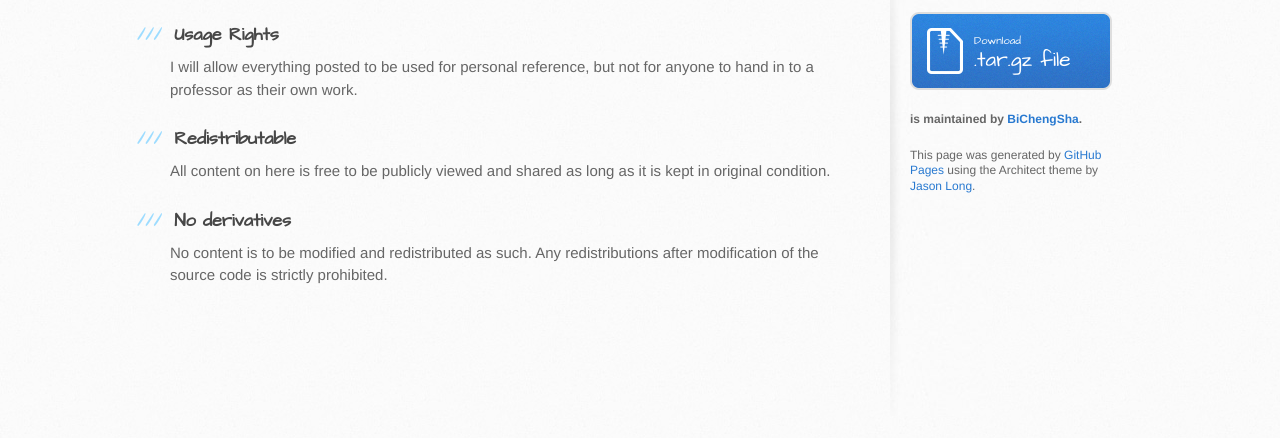
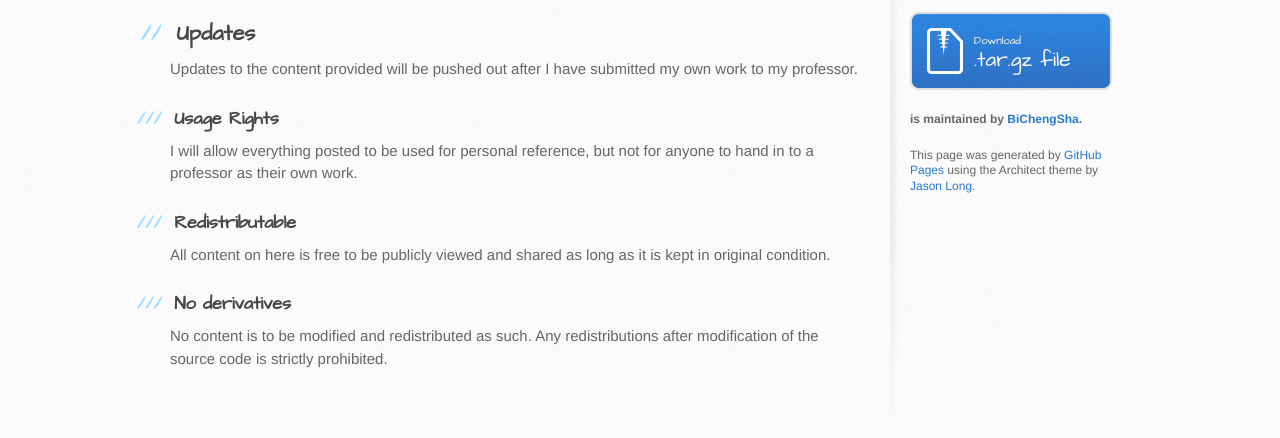
Before and after one commit to BiChengSha/PRG155, a plain HTML site: page index.html in a window 1280 px wide. Shown: the part 426-864 px from the top of the page. Drawn offline with Linux system fonts and the light colour scheme.

Commit message:
Create gh-pages branch via GitHub

```diff
--- a/index.html
+++ b/index.html
@@ -32,6 +32,11 @@
 <a id="welcome" class="anchor" href="#welcome" aria-hidden="true"><span aria-hidden="true" class="octicon octicon-link"></span></a>Welcome.</h1>
 
 <p>This site will allow you to browse the code I have personally typed in class.</p>
+
+<h2>
+<a id="updates" class="anchor" href="#updates" aria-hidden="true"><span aria-hidden="true" class="octicon octicon-link"></span></a>Updates</h2>
+
+<p>Updates to the content provided will be pushed out after I have submitted my own work to my professor.</p>
 
 <h3>
 <a id="usage-rights" class="anchor" href="#usage-rights" aria-hidden="true"><span aria-hidden="true" class="octicon octicon-link"></span></a>Usage Rights</h3>
--- a/params.json
+++ b/params.json
@@ -1,6 +1,6 @@
 {
   "name": "PRG155 Source Code",
   "tagline": "C source code from class labs and projects",
-  "body": "# Welcome. \r\n\r\nThis site will allow you to browse the code I have personally typed in class.\r\n\r\n###Usage Rights\r\nI will allow everything posted to be used for personal reference, but not for anyone to hand in to a professor as their own work. \r\n\r\n###Redistributable\r\nAll content on here is free to be publicly viewed and shared as long as it is kept in original condition.\r\n\r\n###No derivatives\r\nNo content is to be modified and redistributed as such. Any redistributions after modification of the source code is strictly prohibited.",
+  "body": "# Welcome. \r\n\r\nThis site will allow you to browse the code I have personally typed in class.\r\n\r\n##Updates\r\nUpdates to the content provided will be pushed out after I have submitted my own work to my professor.\r\n\r\n###Usage Rights\r\nI will allow everything posted to be used for personal reference, but not for anyone to hand in to a professor as their own work. \r\n\r\n###Redistributable\r\nAll content on here is free to be publicly viewed and shared as long as it is kept in original condition.\r\n\r\n###No derivatives\r\nNo content is to be modified and redistributed as such. Any redistributions after modification of the source code is strictly prohibited.",
   "note": "Don't delete this file! It's used internally to help with page regeneration."
 }
```
